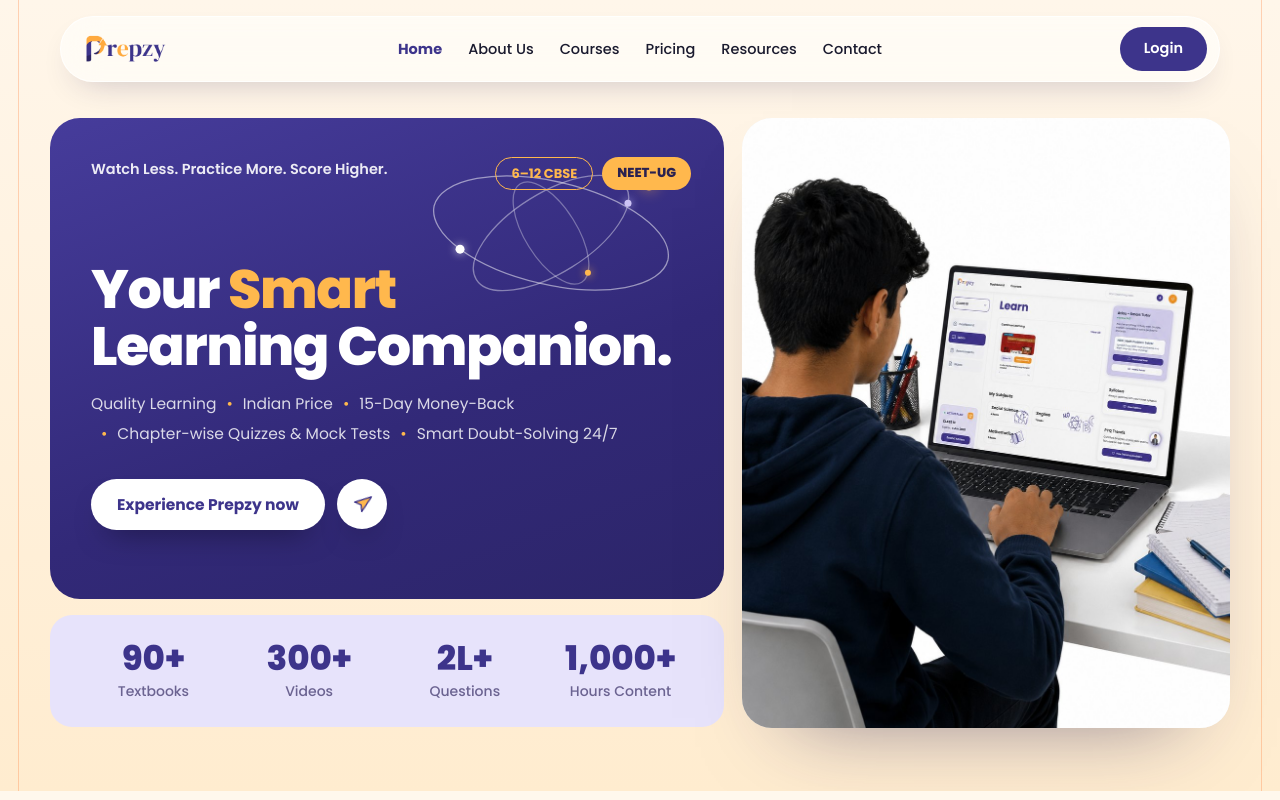
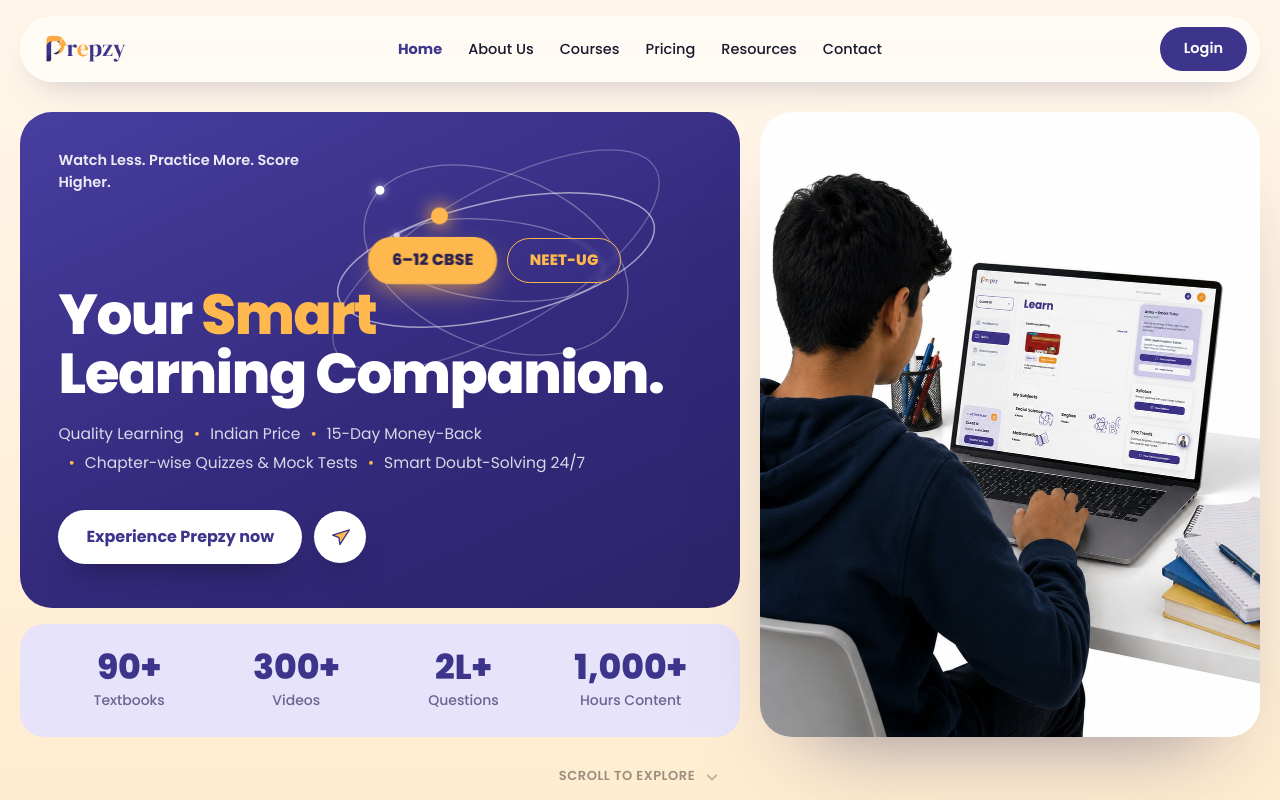
Before and after one commit to djp876/Prepzy, a Next.js app: page /v11 in a window 1280 px wide. Shown: the top 800 px of the page. Built offline with nearby package versions, Linux system fonts and the light colour scheme.

Commit message:
HeroV11 v2: orange planet now drives CBSE/NEET fill (rAF, nearest pill lights with smooth morph), elegant overlapping orbit rings, wider 1340 layout, scroll cue, press feedback

```diff
--- a/src/app/components/HeroV11.tsx
+++ b/src/app/components/HeroV11.tsx
@@ -1,12 +1,14 @@
 "use client";
 
-import { useEffect, useState, type CSSProperties } from "react";
-import { Navigation, Menu } from "lucide-react";
+import { useEffect, useRef, useState, type CSSProperties } from "react";
+import { Navigation, Menu, ChevronDown } from "lucide-react";
 
 const PURPLE = "#3d348b";
 const AMBER = "#ffb84d";
 const LAV = "#ece9fb";
 const INK = "#1a1a2e";
+const PILL_INK = "#2a2150";
+const EASE = "cubic-bezier(0.23, 1, 0.32, 1)";
 
 const ROT_WORDS = ["Personalized", "Adaptive", "Smart", "Interactive", "Daily"] as const;
 
@@ -56,7 +58,7 @@
     let start = 0;
     const step = (t: number) => {
       if (!start) start = t;
-      const p = Math.min(1, (t - start) / 1200);
+      const p = Math.min(1, (t - start) / 1300);
       setVal(Math.round((1 - Math.pow(1 - p, 3)) * to));
       if (p < 1) raf = requestAnimationFrame(step);
     };
@@ -69,8 +71,8 @@
 function Nav() {
   const links = ["Home", "About Us", "Courses", "Pricing", "Resources", "Contact"];
   return (
-    <header className="sticky top-0 z-50 w-full" style={{ padding: "16px 16px 0" }}>
-      <nav className="mx-auto flex w-full items-center justify-between" style={{ position: "relative", maxWidth: 1160, background: "rgba(255,255,255,0.62)", backdropFilter: "blur(18px) saturate(150%)", WebkitBackdropFilter: "blur(18px) saturate(150%)", border: "1px solid rgba(255,255,255,0.8)", borderRadius: "var(--pz-radius-pill)", padding: "10px 12px 10px 22px", boxShadow: "0 14px 34px -18px rgba(36,29,82,0.3)" }}>
+    <header className="sticky top-0 z-50 w-full" style={{ padding: "16px 20px 0" }}>
+      <nav className="mx-auto flex w-full items-center justify-between" style={{ position: "relative", maxWidth: 1340, background: "rgba(255,255,255,0.62)", backdropFilter: "blur(18px) saturate(150%)", WebkitBackdropFilter: "blur(18px) saturate(150%)", border: "1px solid rgba(255,255,255,0.8)", borderRadius: "var(--pz-radius-pill)", padding: "10px 12px 10px 22px", boxShadow: "0 14px 34px -18px rgba(36,29,82,0.3)" }}>
         {/* eslint-disable-next-line @next/next/no-img-element */}
         <img src="/prepzy-logo.png" alt="Prepzy" style={{ height: 30, width: "auto", display: "block" }} />
         <ul className="hidden items-center lg:flex" style={{ gap: 26, listStyle: "none", margin: 0, padding: 0, position: "absolute", left: "50%", transform: "translateX(-50%)" }}>
@@ -85,7 +87,7 @@
   );
 }
 
-/** Build an SVG path for a rotated ellipse (used by both the ring stroke and the planet offset-path). */
+/** SVG path for a rotated ellipse — shared by the ring stroke and the planet offset-path. */
 function ellipsePath(cx: number, cy: number, rx: number, ry: number, deg: number): string {
   const t = (deg * Math.PI) / 180;
   const c = Math.cos(t);
@@ -97,61 +99,120 @@
   return `M ${p1x} ${p1y} A ${rx} ${ry} ${deg} 0 1 ${p2x} ${p2y} A ${rx} ${ry} ${deg} 0 1 ${p1x} ${p1y} Z`;
 }
 
-interface Ring { rx: number; ry: number; deg: number; op: number }
-interface Planet { ring: number; size: number; color: string; dur: number; start: number; reverse?: boolean; glow: string }
-
-/** Animated orbital emblem. Rings are SVG; planets ride the exact same paths via CSS offset-path. */
-function OrbitEmblem() {
-  const W = 280;
-  const H = 158;
-  const cx = 140;
-  const cy = 80;
-  const rings: ReadonlyArray<Ring> = [
-    { rx: 120, ry: 52, deg: 13, op: 0.5 },
-    { rx: 88, ry: 40, deg: -32, op: 0.4 },
-    { rx: 58, ry: 26, deg: 58, op: 0.32 },
-  ];
-  const paths = rings.map((r) => ellipsePath(cx, cy, r.rx, r.ry, r.deg));
-  const planets: ReadonlyArray<Planet> = [
-    { ring: 0, size: 9, color: "#ffffff", dur: 15, start: 0, glow: "rgba(255,255,255,0.7)" },
-    { ring: 1, size: 7, color: "#cdc4f5", dur: 10, start: 35, reverse: true, glow: "rgba(205,196,245,0.8)" },
-    { ring: 2, size: 6, color: AMBER, dur: 17, start: 60, glow: "rgba(255,184,77,0.9)" },
-  ];
+function Pill({ active, children }: { active: boolean; children: React.ReactNode }) {
   return (
-    <div className="pz-emblem" aria-hidden style={{ position: "absolute", inset: 0, width: W, height: H }}>
-      <svg viewBox={`0 0 ${W} ${H}`} width={W} height={H} style={{ position: "absolute", inset: 0, overflow: "visible" }}>
-        {rings.map((r, i) => (
-          <path key={i} d={paths[i]} fill="none" stroke="#ffffff" strokeOpacity={r.op} strokeWidth={1.3} />
-        ))}
-        <circle cx={238} cy={30} r={9} fill={AMBER} opacity={0.4} style={{ filter: "blur(7px)" }} />
-        <circle cx={238} cy={30} r={7.5} fill={AMBER} />
-        <circle cx={238} cy={30} r={3} fill="#fff" opacity={0.55} />
-      </svg>
-      {planets.map((p, i) => (
-        <span
-          key={i}
-          className="pz-planet"
-          style={{
-            width: p.size,
-            height: p.size,
-            background: p.color,
-            boxShadow: `0 0 9px ${p.glow}`,
-            offsetPath: `path('${paths[p.ring]}')`,
-            animationDuration: `${p.dur}s`,
-            animationDelay: `-${((p.start / 100) * p.dur).toFixed(2)}s`,
-            animationDirection: p.reverse ? "reverse" : "normal",
-          } as CSSProperties}
-        />
-      ))}
-    </div>
+    <span
+      style={{
+        display: "inline-block",
+        padding: "10px 22px",
+        borderRadius: "var(--pz-radius-pill)",
+        fontSize: 15,
+        fontWeight: 800,
+        letterSpacing: "0.01em",
+        whiteSpace: "nowrap",
+        border: `1.6px solid ${AMBER}`,
+        background: active ? AMBER : "rgba(63,53,140,0.35)",
+        color: active ? PILL_INK : AMBER,
+        boxShadow: active ? "0 10px 26px -8px rgba(255,184,77,0.85)" : "0 0 0 rgba(0,0,0,0)",
+        transform: active ? "scale(1.05)" : "scale(1)",
+        transition: `background-color 480ms ${EASE}, color 480ms ${EASE}, border-color 480ms ${EASE}, box-shadow 480ms ${EASE}, transform 480ms ${EASE}`,
+        backdropFilter: "blur(2px)",
+        WebkitBackdropFilter: "blur(2px)",
+      }}
+    >
+      {children}
+    </span>
   );
 }
 
-function ExamPills() {
+/** Interactive orbit: the orange planet revolves through both pills and lights the one it is nearest. */
+function OrbitExam({ reduce }: { reduce: boolean }) {
+  const W = 430;
+  const H = 232;
+  const cx = 215;
+  const cy = 116;
+  const [active, setActive] = useState<"cbse" | "neet">("neet");
+  const planetRef = useRef<HTMLSpanElement>(null);
+
+  // rings (all centered) — the orange planet rides ring 0
+  const rings: ReadonlyArray<{ rx: number; ry: number; deg: number; op: number; w: number }> = [
+    { rx: 162, ry: 58, deg: -13, op: 0.55, w: 1.5 },
+    { rx: 138, ry: 86, deg: 22, op: 0.3, w: 1.3 },
+    { rx: 184, ry: 70, deg: -30, op: 0.26, w: 1.3 },
+    { rx: 108, ry: 40, deg: 6, op: 0.34, w: 1.2 },
+  ];
+  const paths = rings.map((r) => ellipsePath(cx, cy, r.rx, r.ry, r.deg));
+
+  // orange planet orbit = ring 0
+  const RX = rings[0].rx;
+  const RY = rings[0].ry;
+  const TILT = (rings[0].deg * Math.PI) / 180;
+
+  useEffect(() => {
+    if (reduce) { setActive("neet"); return; }
+    const el = planetRef.current;
+    if (!el) return;
+    const cosT = Math.cos(TILT);
+    const sinT = Math.sin(TILT);
+    const T = 8600;
+    let raf = 0;
+    let t0 = 0;
+    let last: "cbse" | "neet" | null = null;
+    const loop = (now: number) => {
+      if (!t0) t0 = now;
+      const a = (((now - t0) % T) / T) * Math.PI * 2;
+      const ex = RX * Math.cos(a);
+      const ey = RY * Math.sin(a);
+      const x = cx + ex * cosT - ey * sinT;
+      const y = cy + ex * sinT + ey * cosT;
+      el.style.transform = `translate(${x}px, ${y}px) translate(-50%, -50%)`;
+      const side: "cbse" | "neet" = x > cx ? "neet" : "cbse";
+      if (side !== last) { last = side; setActive(side); }
+      raf = requestAnimationFrame(loop);
+    };
+    raf = requestAnimationFrame(loop);
+    return () => cancelAnimationFrame(raf);
+    // eslint-disable-next-line react-hooks/exhaustive-deps
+  }, [reduce]);
+
+  // resting position for reduced motion (near NEET)
+  const restX = cx + RX * Math.cos(TILT);
+  const restY = cy + RX * Math.sin(TILT);
+
   return (
-    <div style={{ position: "absolute", top: 4, right: 0, display: "flex", gap: 9, zIndex: 3 }}>
-      <span style={{ display: "inline-block", border: `1.5px solid ${AMBER}`, color: AMBER, borderRadius: "var(--pz-radius-pill)", padding: "6px 15px", fontSize: 13, fontWeight: 700, whiteSpace: "nowrap" }}>6&ndash;12 CBSE</span>
-      <span style={{ display: "inline-block", background: AMBER, color: "#2a2150", borderRadius: "var(--pz-radius-pill)", padding: "6px 15px", fontSize: 13, fontWeight: 800, whiteSpace: "nowrap" }}>NEET-UG</span>
+    <div className="pz-v11-emblem" style={{ position: "absolute", top: -6, right: -10, width: W, height: H }}>
+      <div style={{ position: "absolute", inset: 0 }} aria-hidden>
+        <svg viewBox={`0 0 ${W} ${H}`} width={W} height={H} style={{ position: "absolute", inset: 0, overflow: "visible" }}>
+          {rings.map((r, i) => (
+            <path key={i} d={paths[i]} fill="none" stroke="#ffffff" strokeOpacity={r.op} strokeWidth={r.w} />
+          ))}
+        </svg>
+        {/* decorative white planets ride rings 1 and 3 (CSS offset-path) */}
+        <span className="pz-planet" style={{ width: 9, height: 9, background: "#ffffff", boxShadow: "0 0 10px rgba(255,255,255,0.75)", offsetPath: `path('${paths[1]}')`, animationDuration: "19s", animationDelay: "-4s" } as CSSProperties} />
+        <span className="pz-planet" style={{ width: 6, height: 6, background: "#d7d0f7", boxShadow: "0 0 8px rgba(215,208,247,0.8)", offsetPath: `path('${paths[3]}')`, animationDuration: "13s", animationDirection: "reverse" } as CSSProperties} />
+        {/* the orange planet (rAF-driven, drives the pills) */}
+        <span
+          ref={planetRef}
+          style={{
+            position: "absolute",
+            top: 0,
+            left: 0,
+            width: 17,
+            height: 17,
+            borderRadius: "50%",
+            background: AMBER,
+            boxShadow: "0 0 18px 2px rgba(255,184,77,0.9)",
+            willChange: "transform",
+            transform: `translate(${restX}px, ${restY}px) translate(-50%, -50%)`,
+            zIndex: 1,
+          }}
+        />
+      </div>
+      {/* pills sit above the orbit; the planet glides behind them */}
+      <div style={{ position: "absolute", top: cy - 22, left: 0, width: W, display: "flex", justifyContent: "center", gap: 12, zIndex: 2 }}>
+        <Pill active={active === "cbse"}>6&ndash;12 CBSE</Pill>
+        <Pill active={active === "neet"}>NEET-UG</Pill>
+      </div>
     </div>
   );
 }
@@ -160,35 +221,28 @@
   const reduce = usePrefersReducedMotion();
   return (
     <div style={{ position: "relative", background: "linear-gradient(180deg, #fff6ea 0%, #ffeccf 100%)" }}>
-      {/* faint margin rails (mockup detail) */}
-      <span aria-hidden style={{ position: "absolute", top: 0, bottom: 0, left: 18, width: 1, background: "rgba(255,138,76,0.35)" }} />
-      <span aria-hidden style={{ position: "absolute", top: 0, bottom: 0, right: 18, width: 1, background: "rgba(255,138,76,0.35)" }} />
-
       <Nav />
 
-      <section style={{ position: "relative", overflowX: "clip", padding: "clamp(18px, 3vw, 36px) 28px clamp(40px, 5vw, 64px)" }}>
+      <section style={{ position: "relative", overflowX: "clip", padding: "clamp(16px, 2.4vw, 30px) 20px clamp(28px, 3.5vw, 44px)" }}>
         <div className="pz-v11-grid">
           {/* LEFT: purple panel + lavender stats */}
           <div style={{ display: "flex", flexDirection: "column", gap: 16, minWidth: 0 }}>
-            <div className="pz-pop" style={{ position: "relative", overflow: "hidden", background: "linear-gradient(160deg, #463c9b 0%, #322978 60%, #2c2569 100%)", borderRadius: 30, padding: "clamp(26px, 3.2vw, 44px)", color: "#fff", flex: 1 }}>
-              {/* top row: tagline + orbit emblem with exam pills */}
-              <div style={{ position: "relative", minHeight: 92 }}>
-                <span style={{ display: "block", fontSize: 14.5, fontWeight: 600, color: "rgba(255,255,255,0.9)", maxWidth: 300 }}>
+            <div className="pz-pop" style={{ position: "relative", overflow: "hidden", background: "linear-gradient(155deg, #483ea0 0%, #332a7c 58%, #2b2468 100%)", borderRadius: 32, padding: "clamp(28px, 3vw, 46px)", color: "#fff", flex: 1 }}>
+              {/* top row: tagline + interactive orbit */}
+              <div style={{ position: "relative", minHeight: 128 }}>
+                <span style={{ display: "block", fontSize: 14.5, fontWeight: 600, color: "rgba(255,255,255,0.9)", maxWidth: 280 }}>
                   Watch Less. Practice More. Score Higher.
                 </span>
-                <div className="pz-v11-emblem" style={{ position: "absolute", top: -6, right: -8, width: 280, height: 158 }}>
-                  <OrbitEmblem />
-                  <ExamPills />
-                </div>
+                <OrbitExam reduce={reduce} />
               </div>
 
-              <h1 style={{ position: "relative", fontSize: "clamp(34px, 4.3vw, 54px)", fontWeight: 800, lineHeight: 1.05, letterSpacing: "-0.025em", margin: "10px 0 0", maxWidth: "100%" }}>
+              <h1 style={{ position: "relative", fontSize: "clamp(36px, 4.4vw, 58px)", fontWeight: 800, lineHeight: 1.04, letterSpacing: "-0.025em", margin: "8px 0 0", zIndex: 2 }}>
                 Your <RotatingWord words={ROT_WORDS} color={AMBER} />
                 <br />
                 Learning Companion.
               </h1>
 
-              <p style={{ display: "flex", flexWrap: "wrap", alignItems: "center", rowGap: 6, fontSize: "clamp(13.5px, 1.35vw, 15.5px)", lineHeight: 1.5, color: "rgba(255,255,255,0.82)", margin: "18px 0 0", maxWidth: 540 }}>
+              <p style={{ display: "flex", flexWrap: "wrap", alignItems: "center", rowGap: 6, fontSize: "clamp(13.5px, 1.3vw, 15.5px)", lineHeight: 1.5, color: "rgba(255,255,255,0.82)", margin: "18px 0 0", maxWidth: 560, position: "relative", zIndex: 2 }}>
                 {FEATURES.map((f, i) => (
                   <span key={f} style={{ display: "inline-flex", alignItems: "center", whiteSpace: "nowrap" }}>
                     {i > 0 && <span style={{ color: AMBER, margin: "0 10px" }}>&bull;</span>}
@@ -197,21 +251,21 @@
                 ))}
               </p>
 
-              <div className="flex items-center" style={{ gap: 12, marginTop: "clamp(24px, 3vw, 34px)" }}>
-                <a href="#experience" className="pz-exp" style={{ display: "inline-flex", alignItems: "center", background: "#fff", color: PURPLE, borderRadius: "var(--pz-radius-pill)", padding: "14px 26px", fontWeight: 700, fontSize: 15.5, textDecoration: "none", boxShadow: "0 16px 30px -16px rgba(0,0,0,0.5)" }}>
+              <div className="flex items-center" style={{ gap: 12, marginTop: "clamp(26px, 3vw, 36px)", position: "relative", zIndex: 2 }}>
+                <a href="#experience" className="pz-exp" style={{ display: "inline-flex", alignItems: "center", background: "#fff", color: PURPLE, borderRadius: "var(--pz-radius-pill)", padding: "15px 28px", fontWeight: 700, fontSize: 16, textDecoration: "none", boxShadow: "0 16px 30px -16px rgba(0,0,0,0.5)" }}>
                   Experience Prepzy now
                 </a>
-                <a href="#experience" aria-label="Experience Prepzy" className="pz-compass" style={{ display: "inline-flex", alignItems: "center", justifyContent: "center", width: 50, height: 50, borderRadius: "50%", background: "#fff", textDecoration: "none", boxShadow: "0 16px 30px -16px rgba(0,0,0,0.5)" }}>
+                <a href="#experience" aria-label="Experience Prepzy" className="pz-compass" style={{ display: "inline-flex", alignItems: "center", justifyContent: "center", width: 52, height: 52, borderRadius: "50%", background: "#fff", textDecoration: "none", boxShadow: "0 16px 30px -16px rgba(0,0,0,0.5)" }}>
                   <Navigation size={20} fill={AMBER} color={PURPLE} strokeWidth={1.6} style={{ transform: "rotate(8deg)" }} />
                 </a>
               </div>
             </div>
 
             {/* lavender stats */}
-            <div className="pz-pop pz-v11-stats" style={{ background: "#e7e3fb", borderRadius: 22, display: "grid", gridTemplateColumns: "repeat(4, 1fr)", padding: "clamp(18px, 2vw, 26px) clamp(14px, 2vw, 26px)" }}>
+            <div className="pz-pop pz-v11-stats" style={{ background: "#e7e3fb", borderRadius: 24, display: "grid", gridTemplateColumns: "repeat(4, 1fr)", padding: "clamp(18px, 2vw, 28px) clamp(14px, 2vw, 26px)" }}>
               {STATS.map((s) => (
                 <div key={s.label} style={{ textAlign: "center", padding: "0 6px" }}>
-                  <div style={{ fontSize: "clamp(24px, 2.7vw, 34px)", fontWeight: 800, color: PURPLE, lineHeight: 1 }}>
+                  <div style={{ fontSize: "clamp(24px, 2.7vw, 36px)", fontWeight: 800, color: PURPLE, lineHeight: 1 }}>
                     <CountUp to={s.to} suffix={s.suffix} reduce={reduce} />
                   </div>
                   <div style={{ fontSize: "clamp(12px, 1.1vw, 14px)", color: "#6b6391", marginTop: 6, fontWeight: 500 }}>{s.label}</div>
@@ -221,11 +275,17 @@
           </div>
 
           {/* RIGHT: real student + dashboard photo */}
-          <div className="pz-pop pz-v11-photo" style={{ borderRadius: 30, overflow: "hidden", background: "#f3eee6", boxShadow: "0 40px 80px -50px rgba(36,29,82,0.55)" }}>
+          <div className="pz-pop pz-v11-photo" style={{ borderRadius: 32, overflow: "hidden", background: "#f3eee6", boxShadow: "0 44px 84px -50px rgba(36,29,82,0.55)" }}>
             {/* eslint-disable-next-line @next/next/no-img-element */}
             <img src="/hero-student.jpg" alt="A student learning on Prepzy" style={{ width: "100%", height: "100%", objectFit: "cover", display: "block" }} />
           </div>
         </div>
+
+        {/* scroll cue */}
+        <a href="#experience" className="pz-scrollcue" aria-label="Scroll to explore">
+          <span>Scroll to explore</span>
+          <ChevronDown size={18} className="pz-scrollcue-ico" />
+        </a>
       </section>
     </div>
   );
--- a/src/app/globals.css
+++ b/src/app/globals.css
@@ -370,16 +370,39 @@
 }
 @keyframes pzOffset { from { offset-distance: 0%; } to { offset-distance: 100%; } }
 
-.pz-exp, .pz-compass { transition: transform var(--pz-dur) var(--pz-ease-out), box-shadow var(--pz-dur) var(--pz-ease-out); }
+.pz-exp, .pz-compass { transition: transform 200ms cubic-bezier(0.23,1,0.32,1), box-shadow 200ms cubic-bezier(0.23,1,0.32,1); }
 .pz-exp:hover { transform: translateY(-2px); }
 .pz-compass:hover { transform: translateY(-2px) rotate(-12deg); }
+.pz-exp:active, .pz-compass:active { transform: scale(0.97); }
+
+/* scroll cue */
+.pz-scrollcue {
+  display: flex;
+  align-items: center;
+  gap: 8px;
+  width: max-content;
+  margin: clamp(18px, 2.4vw, 30px) auto 0;
+  color: #9a8f7c;
+  font-size: 13px;
+  font-weight: 600;
+  letter-spacing: 0.04em;
+  text-transform: uppercase;
+  text-decoration: none;
+  transition: color 200ms cubic-bezier(0.23,1,0.32,1);
+}
+.pz-scrollcue:hover { color: #6b6391; }
+.pz-scrollcue-ico { animation: pzNudge 1.6s ease-in-out infinite; }
+@keyframes pzNudge {
+  0%, 100% { transform: translateY(0); opacity: 0.7; }
+  50% { transform: translateY(4px); opacity: 1; }
+}
 
 .pz-v11-grid {
   display: grid;
-  grid-template-columns: 1.16fr 0.84fr;
-  gap: 18px;
+  grid-template-columns: 1.18fr 0.82fr;
+  gap: 20px;
   align-items: stretch;
-  max-width: 1180px;
+  max-width: 1340px;
   margin: 0 auto;
 }
 .pz-v11-photo { min-height: 100%; }
```
